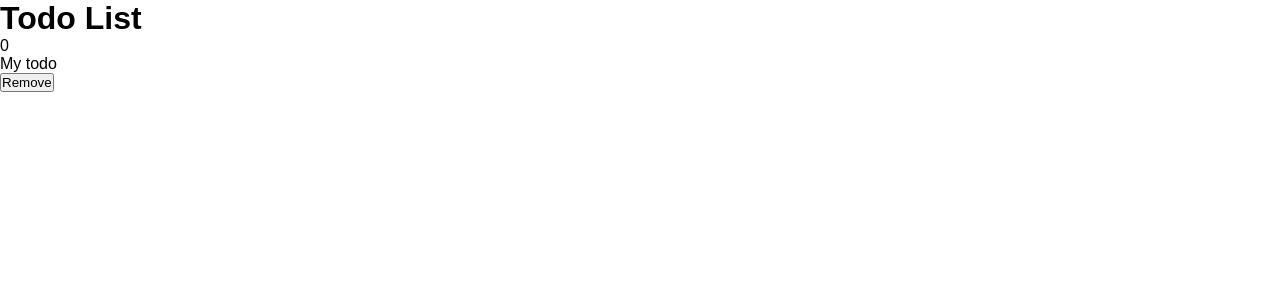
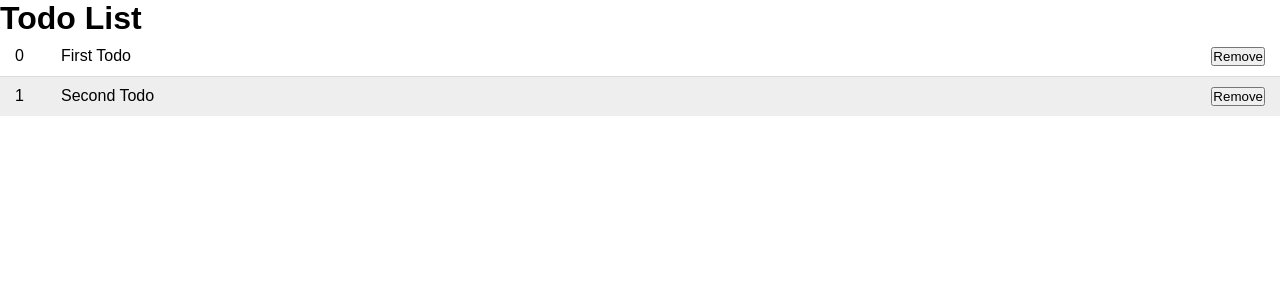
Before and after one commit to Gw3i/ng-todo-app, an Angular app: page / in a window 1280 px wide. Shown: the top 300 px of the page. Built offline with nearby package versions, Linux system fonts and the light colour scheme.

Commit message:
Loop trough todos

```diff
--- a/src/app/components/todos/todos.component.css
+++ b/src/app/components/todos/todos.component.css
@@ -0,0 +1,56 @@
+.todo {
+  display: flex;
+  padding: 10px 15px;
+  background-color: #fff;
+  border-bottom: 1px solid #ddd;
+}
+
+.todo:nth-child(even) {
+  background-color: #eee;
+}
+
+.todo:last-of-type {
+  border-bottom: 0;
+}
+
+.todo .id {
+  flex: 1 1 50px;
+}
+
+.todo .content {
+  flex: 1 1 100%;
+}
+
+.todo.done .content {
+  text-decoration: line-through;
+}
+
+.todo-input {
+  display: block;
+  width: 100%;
+  padding: 10px 15px;
+  appearance: none;
+  border: none;
+  background-color: #f3f3f3;
+  margin-top: 15px;
+  font-size: 20px;
+  outline: none;
+}
+
+.todo-submit {
+  display: block;
+  width: 100%;
+  max-width: 200px;
+  appearance: none;
+  border: none;
+  outline: none;
+  background: none;
+
+  background-color: #fe4880;
+  color: #fff;
+  margin: 15px auto;
+
+  padding: 10px 15px;
+  font-size: 18px;
+  font-weight: 700;
+}
--- a/src/app/components/todos/todos.component.html
+++ b/src/app/components/todos/todos.component.html
@@ -1,7 +1,7 @@
 <ul class="todos">
-  <li class="todo">
-    <p class="id">0</p>
-    <p class="content">My todo</p>
+  <li class="todo" *ngFor="let todo of todos; let i = index">
+    <p class="id">{{ i }}</p>
+    <p class="content">{{ todo.content }}</p>
     <button class="delete">Remove</button>
   </li>
 </ul>
```
